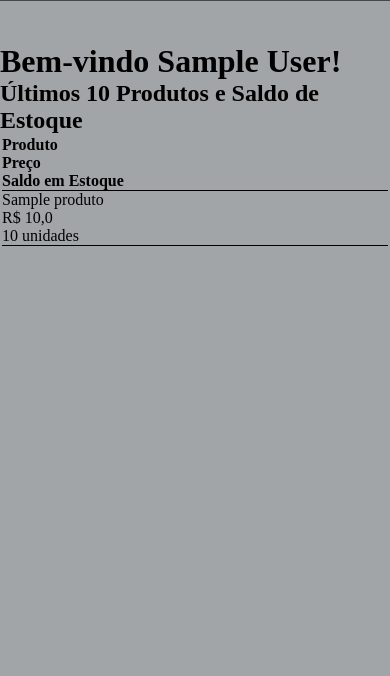
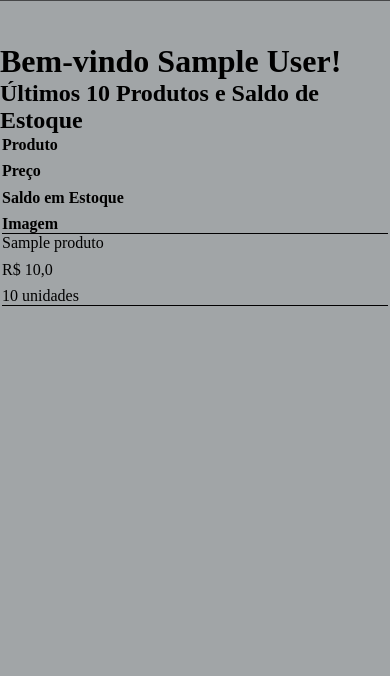
Before and after one commit to gabbsenai/prjSemestre, a Django app: page / in a window 390 px wide. Shown: the part 414-1090 px from the top of the page. Run offline with Django 5.2, Linux system fonts and the light colour scheme; the first user in the database is signed in; tables that the repository leaves empty hold one stand-in row (Sample ...).

Commit message:
ProjetoTopDms

```diff
--- a/homepage/templates/home.html
+++ b/homepage/templates/home.html
@@ -11,12 +11,18 @@
         <th>Produto</th>
         <th>Preço</th>
         <th>Saldo em Estoque</th>
+        <th>Imagem</th>
     </tr>
     {% for produto in produtos %}
     <tr>
         <td>{{ produto.nome }}</td>
         <td>R$ {{ produto.valor }}</td>
         <td>{{ produto.saldo|default:"0" }} unidades</td>
+        {% if produto.imagem.url is not None %}
+
+        {% else%}
+
+        {% endif %}
     </tr>
     {% endfor %}
 </table>
--- a/static/css/estilo.css
+++ b/static/css/estilo.css
@@ -150,6 +150,14 @@ form>p{
         height: auto; /* Proporcional */
         margin-bottom: 2vh; /* Espaçamento abaixo da logo */
     }
+    table {
+        margin-bottom: 2vh; /* Adiciona espaço abaixo de cada tabela */
+    }
+
+    tr {
+        flex-direction: column; /* Empilha as células na responsividade */
+        gap: 1vh; /* Espaçamento entre linhas dentro da tabela */
+    }
 }
 
 @media screen and (max-width: 480px) {
```
